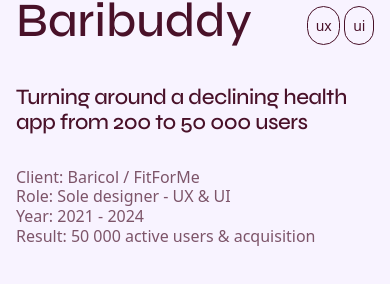
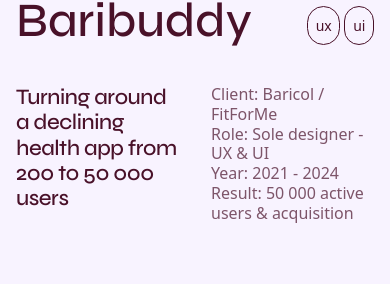
Before and after one commit to lica-ux/portfolio, a React (Vite) app: page /work/booky in a window 390 px wide. Shown: the part 378-662 px from the top of the page. Built offline with nearby package versions, Linux system fonts and the light colour scheme.

Commit message:
chore: auto-save 2026-05-01 07:49

```diff
--- a/src/components/CaseIntro/CaseIntro.tsx
+++ b/src/components/CaseIntro/CaseIntro.tsx
@@ -28,13 +28,13 @@ export default function CaseIntro({ title, tags, headline, metaLines }: CaseIntr
 
       <div className="flex flex-wrap gap-8 pb-20 md:pb-52">
         <p
-          className="flex-1 font-display font-normal text-[22px] md:text-[34px] leading-[1.15] tracking-[-0.02em] min-w-[280px] max-w-[640px]"
+          className="flex-1 font-display font-normal text-[22px] md:text-[34px] leading-[1.15] tracking-[-0.02em] min-w-0 md:min-w-[280px] max-w-[640px]"
           style={{ color: 'var(--color-nav-text)' }}
         >
           {headline}
         </p>
         <div
-          className="text-base md:text-[24px] leading-[1.24] shrink-0 w-full md:w-[640px]"
+          className="flex-1 text-base md:text-[24px] leading-[1.24] md:flex-none md:w-[640px]"
           style={{ color: 'var(--color-hero-subtitle)' }}
         >
           {metaLines.map((line, i) => (
```
